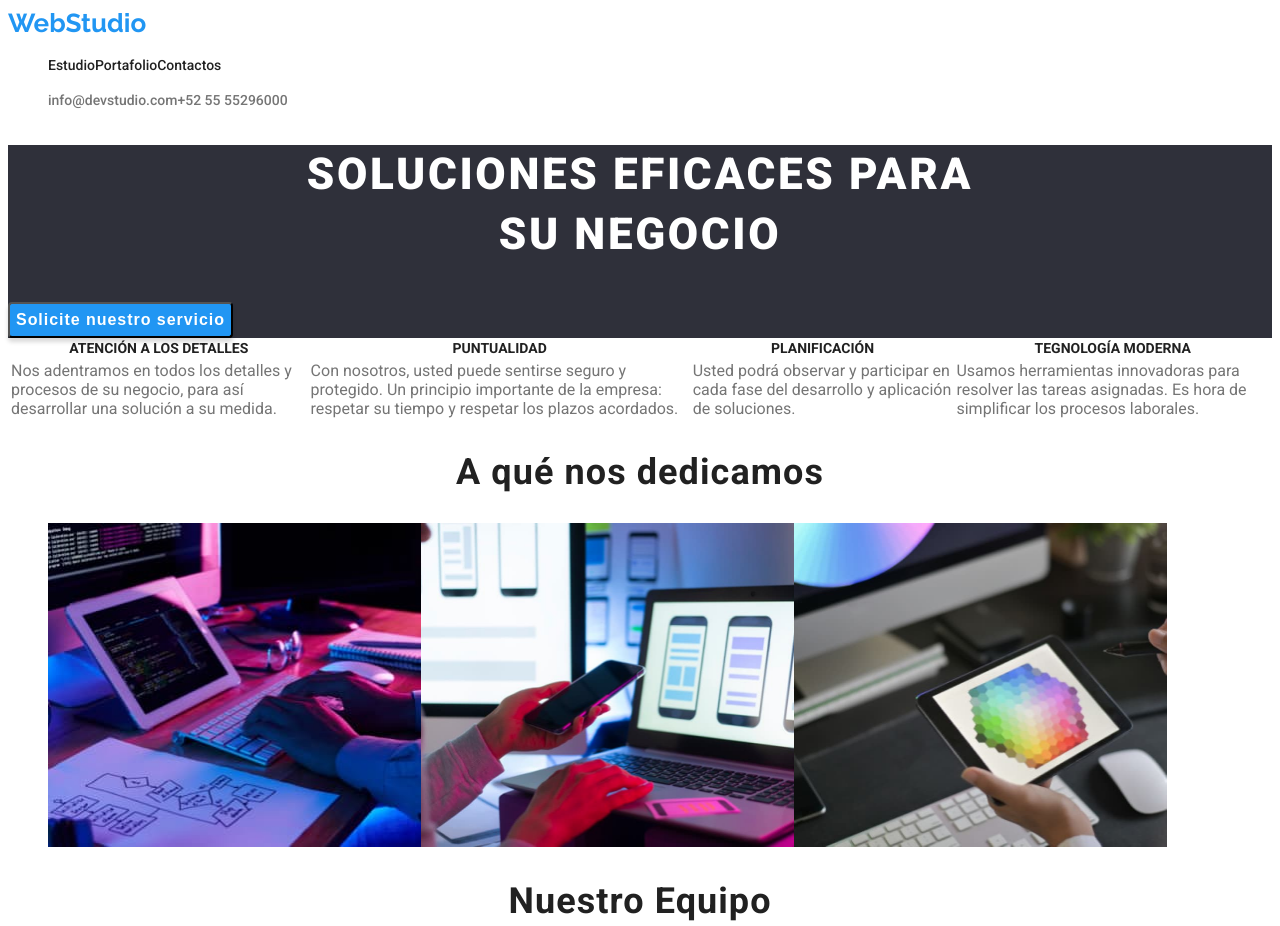
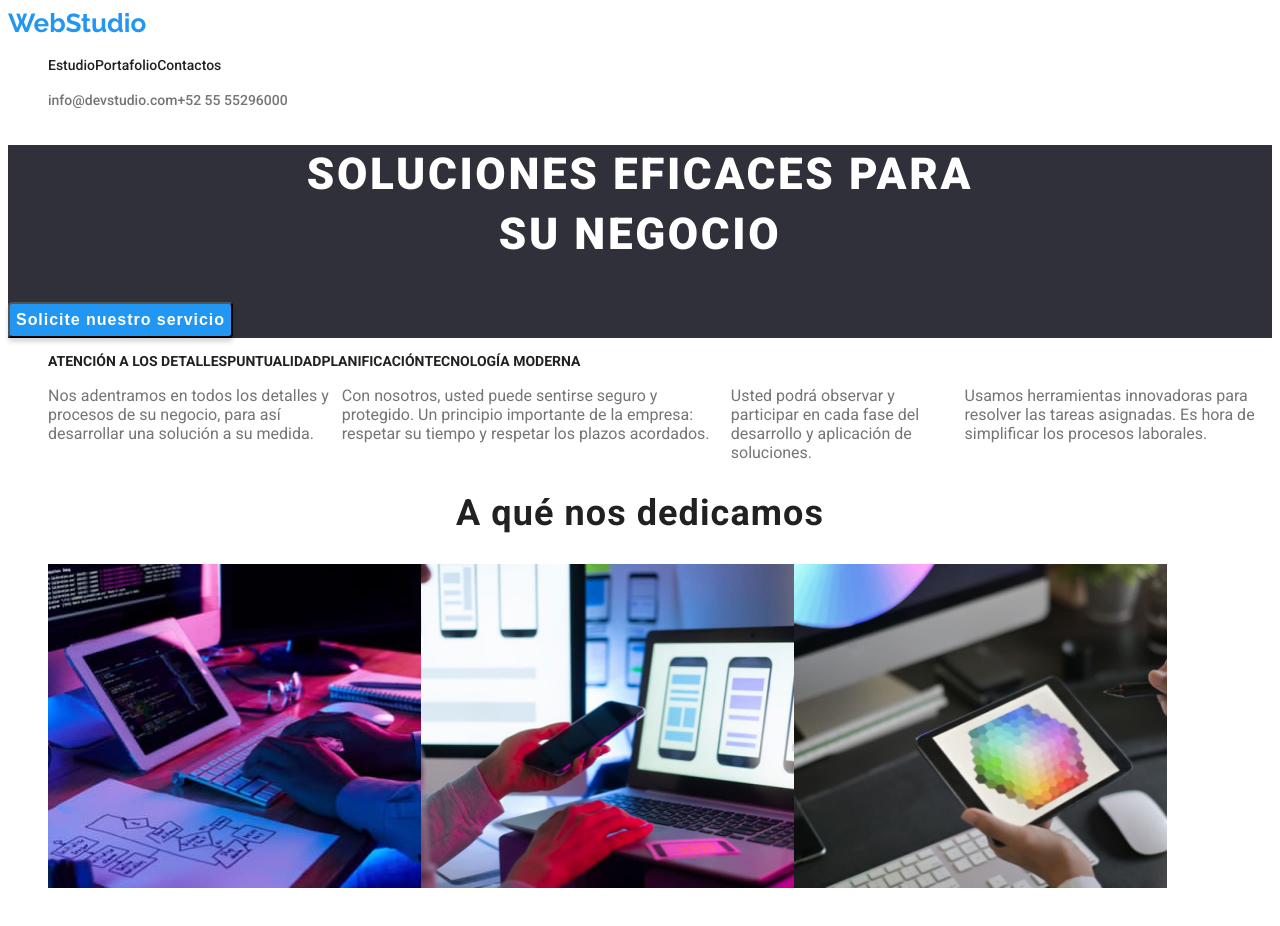
Before and after one commit to VargasAngie/goit-markup-hw-02, a plain HTML site: page index.html in a window 1280 px wide. Shown: the top 926 px of the page. Drawn offline with Linux system fonts and the light colour scheme.

Commit message:
Resaltado pie de página y se añade uso de variables CSS

```diff
--- a/css/styles.css
+++ b/css/styles.css
@@ -1,6 +1,14 @@
+:root {
+  --white: #FFFFFF;
+  --black: #212121;
+  --text: #757575;
+  --high-lighted: #2196f3;
+}
+
 body {
   font-family: "roboto", "sans-serif";
-  color: #757575;
+  color: var(--text);
+  background-color: var(--white);
 }
 
 /* ............ */
@@ -13,7 +21,7 @@ body {
   font-weight: 700;
   font-size: 26px;
   line-height: 1.19;
-  color: #2196f3;
+  color: var(--high-lighted);
 }
 
 .logo:hover,
@@ -26,7 +34,7 @@ body {
   font-weight: 500;
   font-size: 14px;
   line-height: 1.14;
-  color: #212121;
+  color: var(--black);
 }
 
 .header-list {
@@ -37,8 +45,7 @@ body {
 
 .header-list a:hover,
 .header-list a:focus {
-  color: #2196f3;
-  text-decoration: underline;
+  color: var(--high-lighted);
 }
 
 .contact-list a {
@@ -46,7 +53,7 @@ body {
   font-weight: 500;
   font-size: 14px;
   line-height: 1.14;
-  color: #757575;
+  color: var(--text);
 }
 
 .contact-list {
@@ -57,7 +64,7 @@ body {
 
 .contact-list a:hover,
 .contact-list a:focus {
-  color: #2196f3;
+  color: var(--high-lighted);
   text-decoration: underline;
 }
 
@@ -79,7 +86,7 @@ body {
 }
 
 .initial-section-button {
-  background-color: #2196f3;
+  background-color: var(--high-lighted);
   box-shadow: 0px 4px 4px rgba(0, 0, 0, 0.15);
   border-radius: 4px;
   font-weight: 700;
@@ -95,11 +102,17 @@ body {
 /* ................................. */
 /* Sección de valores corporativos */
 /* ................................. */
-.about-us-section th {
-  color: #212121;
+.about-us-titles li {
+  color: var(--black);
   font-weight: 700;
   font-size: 14px;
   line-height: 1.14;
+  }
+
+.about-us-section ul {
+  list-style: none;
+  display: flex;
+  flex-direction: row;
 }
 
 /* ................................. */
@@ -111,7 +124,7 @@ body {
   line-height: 1.17;
   text-align: center;
   letter-spacing: 0.03em;
-  color: #212121;
+  color: var(--black);
 }
 
 .services-section-list {
@@ -129,7 +142,7 @@ body {
   line-height: 1.17;
   text-align: center;
   letter-spacing: 0.03em;
-  color: #212121;
+  color: var(--black);
 }
 
 .team-section-list {
@@ -144,7 +157,7 @@ body {
   line-height: 1.19;
   text-align: center;
   letter-spacing: 0.03em;
-  color: #212121;
+  color: var(--black);
 }
 
 .team-job {
@@ -185,13 +198,13 @@ body {
 .footer-list a:hover,
 .footer-list a:focus {
   text-decoration: underline;
-  text-decoration-color: #2196f3;
+  color: var(--high-lighted);
 }
 
 .footer-text:hover,
 .footer-text:focus {
   text-decoration: underline;
-  text-decoration-color: #2196f3;
+  color: var(--high-lighted);
 }
 
 /* .................................... */
@@ -205,7 +218,7 @@ body {
   line-height: 1.62;
   text-align: center;
   letter-spacing: 0.03em;
-  color: #212121;
+  color: var(--black);
   list-style: none;
   display: flex;
   flex-direction: row;
@@ -219,7 +232,7 @@ body {
 .buttons-section-list button:hover,
 .buttons-section-list button:focus {
   cursor: pointer;
-  background: #2196f3;
+  background: var(--high-lighted);
   box-shadow: 0px 3px 1px rgba(0, 0, 0, 0.1), 0px 1px 2px rgba(0, 0, 0, 0.08),
     0px 2px 2px rgba(0, 0, 0, 0.12);
   border-radius: 4px;
@@ -238,7 +251,7 @@ body {
   font-size: 18px;
   line-height: 2;
   letter-spacing: 0.06em;
-  color: #212121;
+  color: var(--black);
 }
 
 .project-type {
--- a/index.html
+++ b/index.html
@@ -52,37 +52,31 @@
       </section>
       <section class="about-us-section">
         <!-- Sección de valores corporativos -->
-        <table>
-          <thead>
-            <tr>
-              <th>ATENCIÓN A LOS DETALLES</th>
-              <th>PUNTUALIDAD</th>
-              <th>PLANIFICACIÓN</th>
-              <th>TEGNOLOGÍA MODERNA</th>
-            </tr>
-          </thead>
-          <tbody>
-            <tr>
-              <td>
-                Nos adentramos en todos los detalles y procesos de su negocio,
-                para así desarrollar una solución a su medida.
-              </td>
-              <td>
-                Con nosotros, usted puede sentirse seguro y protegido. Un
-                principio importante de la empresa: respetar su tiempo y
-                respetar los plazos acordados.
-              </td>
-              <td>
-                Usted podrá observar y participar en cada fase del desarrollo y
-                aplicación de soluciones.
-              </td>
-              <td>
-                Usamos herramientas innovadoras para resolver las tareas
-                asignadas. Es hora de simplificar los procesos laborales.
-              </td>
-            </tr>
-          </tbody>
-        </table>
+        <ul class="about-us-titles">
+          <li>ATENCIÓN A LOS DETALLES</li>
+          <li>PUNTUALIDAD</li>
+          <li>PLANIFICACIÓN</li>
+          <li>TECNOLOGÍA MODERNA</li>
+        </ul>
+        <ul class="about-us-text">
+          <li>
+            Nos adentramos en todos los detalles y procesos de su negocio, para
+            así desarrollar una solución a su medida.
+          </li>
+          <li>
+            Con nosotros, usted puede sentirse seguro y protegido. Un principio
+            importante de la empresa: respetar su tiempo y respetar los plazos
+            acordados.
+          </li>
+          <li>
+            Usted podrá observar y participar en cada fase del desarrollo y
+            aplicación de soluciones.
+          </li>
+          <li>
+            Usamos herramientas innovadoras para resolver las tareas asignadas.
+            Es hora de simplificar los procesos laborales.
+          </li>
+        </ul>
       </section>
       <section class="services-section">
         <!-- Sección a qué nos dedicamos -->
@@ -171,8 +165,8 @@
           México, CDMX, México <br />
         </p>
         <ul class="footer-list">
-        <li><a href="mailto:info@example.com">info@example.com </a></li>
-        <li><a href="tel:+525555296000">+52 55 5529 6000 </a></li>
+          <li><a href="mailto:info@example.com">info@example.com </a></li>
+          <li><a href="tel:+525555296000">+52 55 5529 6000 </a></li>
         </ul>
       </address>
     </footer>
```
